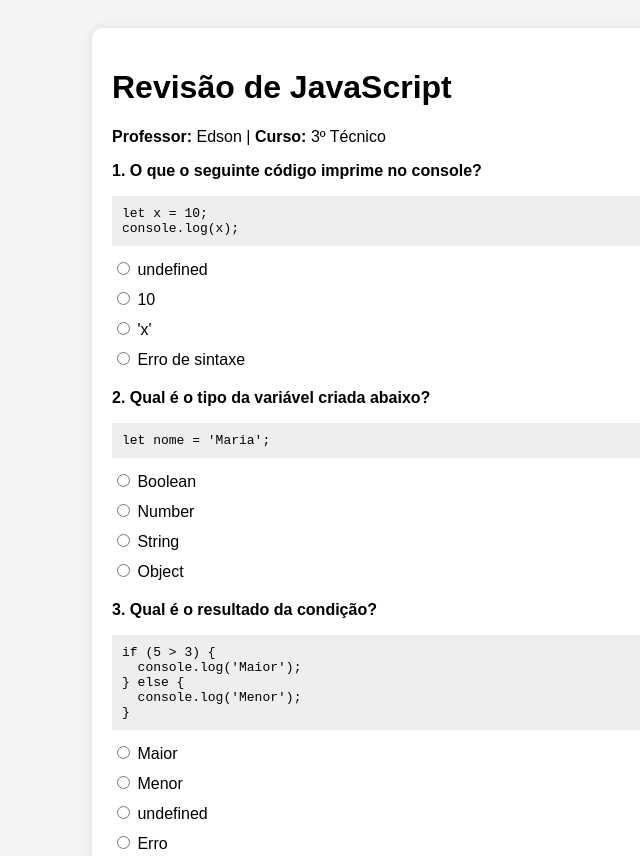
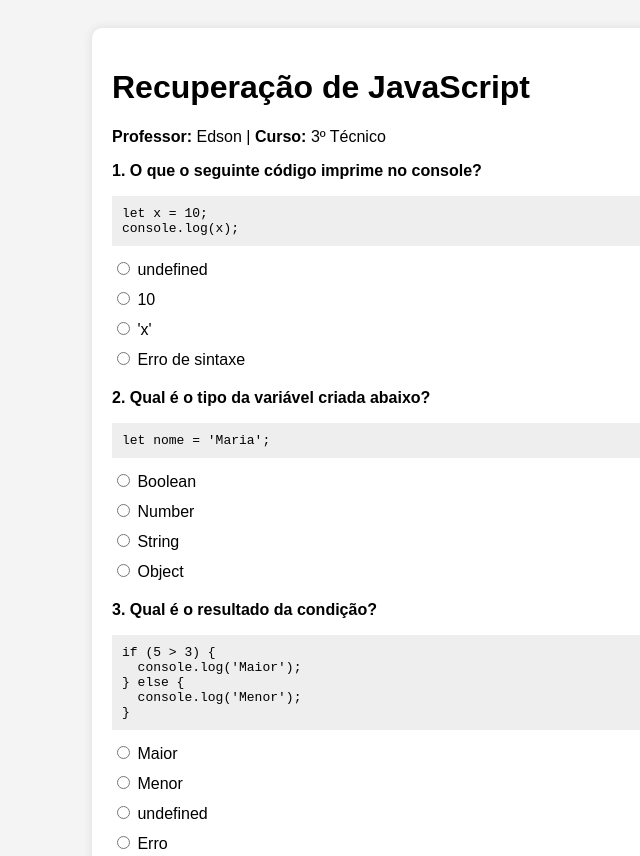
Before and after one commit to profedferal/revisao_Back, a plain HTML site: page index.html in a window 1280 px wide. Shown: the top 856 px of the page, without its empty margins (128-768 px from the left). Drawn offline with Linux system fonts and the light colour scheme.

Commit message:
Update index.html

```diff
--- a/index.html
+++ b/index.html
@@ -3,7 +3,7 @@
 <head>
   <meta charset="UTF-8">
   <meta name="viewport" content="width=device-width, initial-scale=1.0">
-  <title>Revisão de JavaScript - 3º Técnico</title>
+  <title>Recuperação de JavaScript - 3º Técnico</title>
   <style>
     body {
       font-family: Arial, sans-serif;
@@ -59,7 +59,7 @@
 </head>
 <body>
   <div class="quiz-container">
-    <h1>Revisão de JavaScript</h1>
+    <h1>Recuperação de JavaScript</h1>
     <p><strong>Professor:</strong> Edson | <strong>Curso:</strong> 3º Técnico</p>
 
     <form id="quizForm"></form>
```
